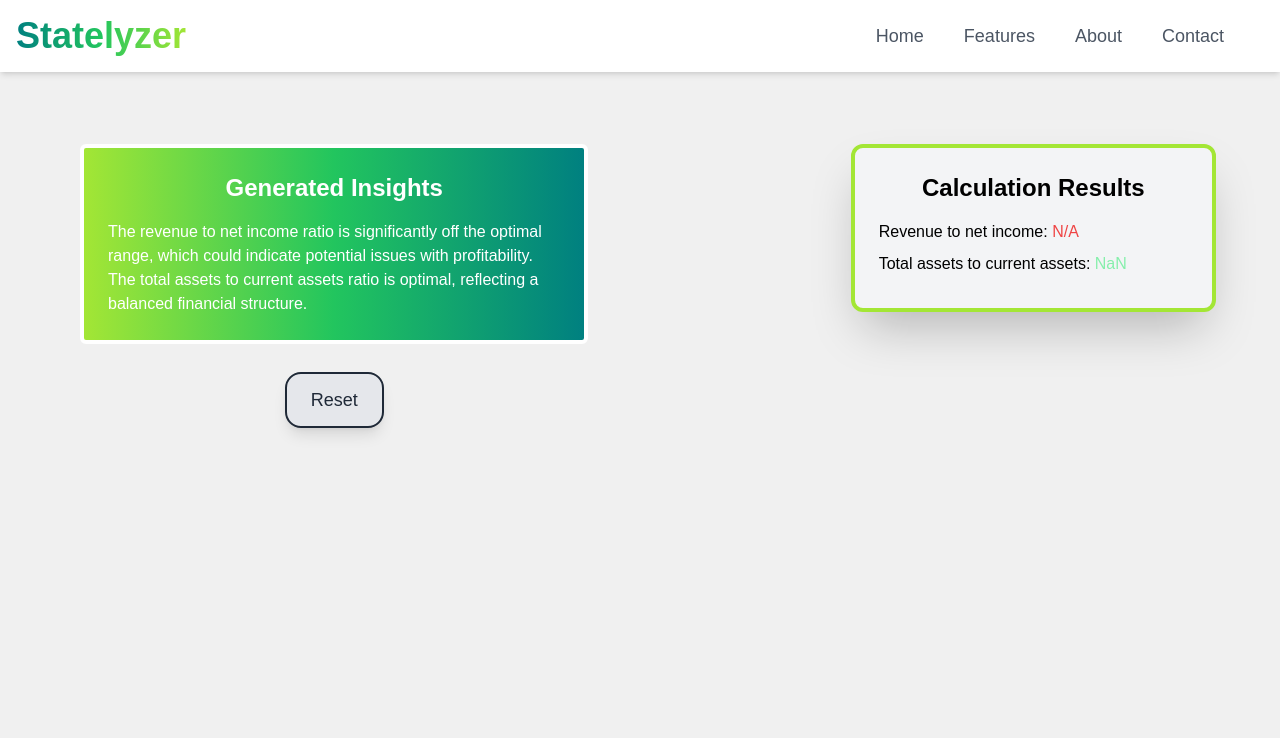
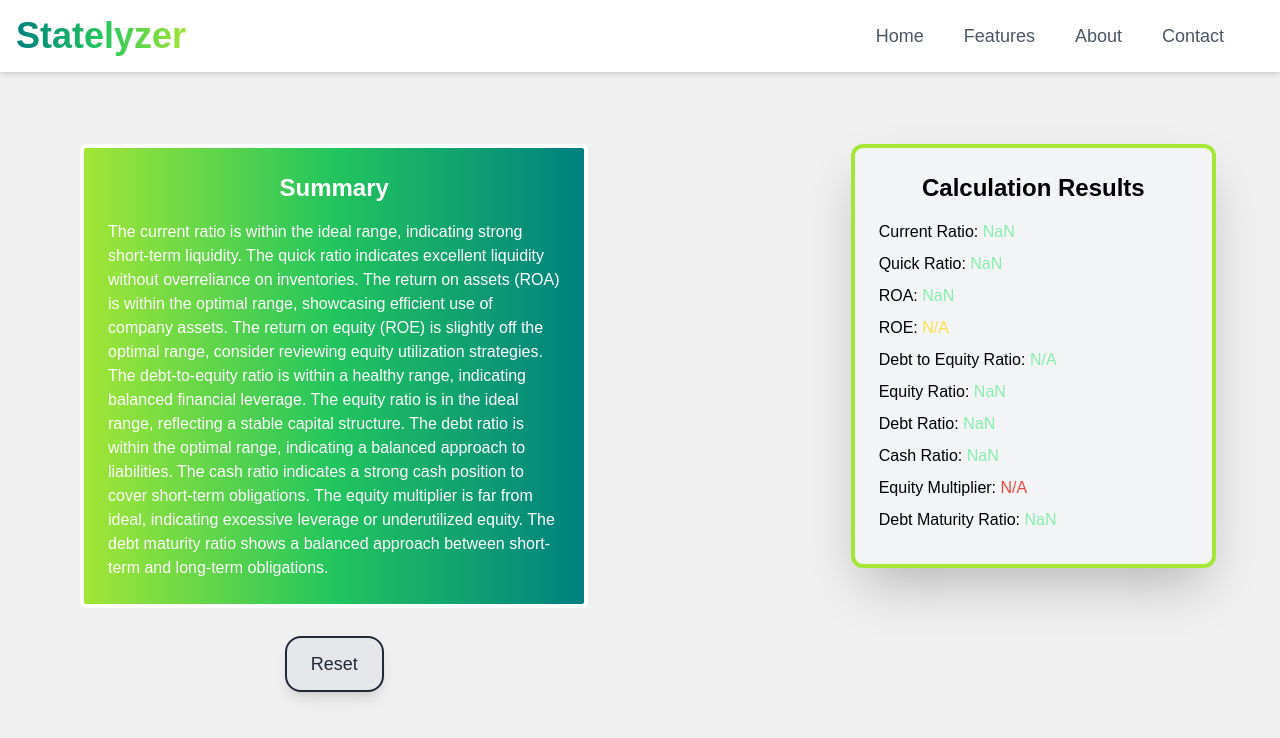
Before and after one commit to vittorio15/Statelyzer, a Next.js app: page / in a window 1280 px wide. Both pictures are taken after typing "Sample", "Sample", "Sample", "Sample", "Sample", "Sample" into the empty fields and a click on the button "Generate". Shown: the top 738 px of the page. Built offline with nearby package versions, Linux system fonts and the light colour scheme.

Commit message:
calculations and textgen improvements

```diff
--- a/components/Guide.jsx
+++ b/components/Guide.jsx
@@ -45,11 +45,23 @@ const Guide = ({ isLoading, calculatedData }) => {
 
         return (
           <p key={key} className="mb-2">
-            {key
+          {
+            key
               .replace(/([a-z])([A-Z])/g, "$1 $2") // split camelcasing into words
               .toLowerCase() // convert everything to lowercase
               .replace(/^./, (str) => str.toUpperCase()) // capitalize the first letter
-            }
+              .split(" ") // split by spaces
+              .map(word => {
+                if (word === "to") {
+                  return word; // leave "to" as is
+                }
+                if (word === "Roa" || word === "Roe") {
+                  return word.toUpperCase(); // keep "ROA" and "ROE" in uppercase
+                }
+                return word.charAt(0).toUpperCase() + word.slice(1); // capitalize other words
+              })
+              .join(" ") // join back into a string
+          }
             :{" "}
             <span className={colorClass}>
               {value !== null ? value.toFixed(2) : "N/A"}
--- a/components/InputTable.jsx
+++ b/components/InputTable.jsx
@@ -5,10 +5,11 @@ import InputField from "./InputField";
 import Button from "./Button";
 
 const inputFieldsBasic = [
-  "Total Assets", "Current Assets", "Cash & Cash Equivalents",
-  "Total Liabilities", "Current Liabilities", "Long-Term Debt",
-  "Shareholders' Equity", "Revenue", "Net Income"
-];
+  "Current Assets", "Inventories", "Cash and Cash Equivalents",
+  "Total Assets", "Short-Term Debt", "Long-Term Debt",
+  "Total Liabilities", "Shareholder's Equity", "Net Income"
+]
+
 
 const inputFieldsAdvanced = [
   ...inputFieldsBasic, "Accounts Receivable", "Gross Profit",
@@ -67,7 +68,7 @@ const InputTable = ({ onGenerate, isLoading, generatedText, resetStates }) => {
     return (
       <div className="w-8/12 py-2 ml-10 rounded-2xl px-4">
         <div className="p-6 bg-gray-100 rounded-md border-4 border-white text-white bg-gradient-to-r from-lime-400 via-green-500 to-primary">
-          <h3 className="text-2xl font-bold mb-4 text-center">Generated Insights</h3>
+          <h3 className="text-2xl font-bold mb-4 text-center">Summary</h3>
           <p>{generatedText}</p>
         </div>
         <div className="flex justify-center mt-7">
--- a/utilities/Calculator.jsx
+++ b/utilities/Calculator.jsx
@@ -1,20 +1,68 @@
 const Calculator = ({ inputValues }) => {
   const thresholds = {
-    revenueToNetIncome: { low: 1.5, high: 3.0 },
-    totalAssetsToCurrentAssets: { low: 0.5, high: 2.0 },
+    currentRatio: { low: 1.0, high: 3.0 }, // Ideal range for liquidity: enough to cover liabilities without being excessive.
+    quickRatio: { low: 0.8, high: 2.0 },  // Focuses on liquidity excluding inventories; a slightly lower range than current ratio.
+    ROA: { low: 0.05, high: 0.2 },        // 5%-20% is typical; higher is better for efficient asset use.
+    ROE: { low: 0.1, high: 0.3 },         // 10%-30% is good; shows how well equity generates returns.
+    debtToEquityRatio: { low: 0.5, high: 2.0 }, // <1 is conservative; >2 may indicate high leverage risk.
+    equityRatio: { low: 0.3, high: 0.7 }, // 30%-70% equity indicates healthy financing mix.
+    debtRatio: { low: 0.2, high: 0.6 },   // 20%-60% is ideal; higher ratios indicate more debt reliance.
+    cashRatio: { low: 0.2, high: 1.0 },   // Shows immediate liquidity; >1 indicates strong cash position.
+    equityMultiplier: { low: 1.5, high: 3.0 }, // High multiplier suggests significant leverage.
+    debtMaturityRatio: { low: 0.2, high: 0.8 }, // Healthy balance of short- and long-term obligations.
   };
 
   const calculateResults = (inputs) => {
     const parseField = (field) => parseFloat(inputs[field] || 0);
 
-    const revenueToNetIncome =
-      parseField("Net Income") !== 0
-        ? parseField("Revenue") / parseField("Net Income")
+    const currentRatio =
+    parseField("Current Assets") !== 0
+      ? parseField("Current Assets") / parseField("Short-Term Debt")
+      : null;
+
+  const quickRatio =
+      parseField("Short-Term Debt") !== 0
+        ? (parseField("Current Assets") - parseField("Inventories")) / parseField("Short-Term Debt")
         : null;
 
-    const totalAssetsToCurrentAssets =
+  const ROA =
       parseField("Total Assets") !== 0
-        ? parseField("Total Assets") / parseField("Current Assets")
+        ? parseField("Net Income") / parseField("Total Assets")
+        : null;
+
+  const ROE =
+      parseField("Shareholder's Equity") !== 0
+        ? parseField("Net Income") / parseField("Shareholder's Equity")
+        : null;
+
+  const debtToEquityRatio =
+      parseField("Shareholder's Equity") !== 0
+        ? parseField("Total Liabilities") / parseField("Shareholder's Equity")
+        : null;
+
+  const equityRatio =
+      parseField("Total Assets") !== 0
+        ? parseField("Shareholder's Equity") / parseField("Total Assets")
+        : null;
+
+  const debtRatio =
+      parseField("Total Assets") !== 0
+        ? parseField("Total Liabilities") / parseField("Total Assets")
+        : null;
+
+  const cashRatio =
+      parseField("Short-Term Debt") !== 0
+        ? parseField("Cash and Cash Equivalents") / parseField("Short-Term Debt")
+        : null;
+
+  const equityMultiplier =
+      parseField("Shareholder's Equity") !== 0
+        ? parseField("Total Assets") / parseField("Shareholder's Equity")
+        : null;
+
+  const debtMaturityRatio =
+      parseField("Long-Term Debt") !== 0
+        ? parseField("Short-Term Debt") / parseField("Long-Term Debt")
         : null;
 
     const evaluateThreshold = (value, { low, high }) => {
@@ -26,13 +74,54 @@ const Calculator = ({ inputValues }) => {
     };
 
     return {
-      revenueToNetIncome: evaluateThreshold(
-        revenueToNetIncome,
-        thresholds.revenueToNetIncome
+      currentRatio: evaluateThreshold(
+        currentRatio,
+        thresholds.currentRatio
       ),
-      totalAssetsToCurrentAssets: evaluateThreshold(
-        totalAssetsToCurrentAssets,
-        thresholds.totalAssetsToCurrentAssets
+
+      quickRatio: evaluateThreshold(
+        quickRatio,
+        thresholds.quickRatio
+      ),
+
+      ROA: evaluateThreshold(
+        ROA,
+        thresholds.ROA
+      ),
+
+      ROE: evaluateThreshold(
+        ROE,
+        thresholds.ROE
+      ),
+
+      debtToEquityRatio: evaluateThreshold(
+        debtToEquityRatio,
+        thresholds.debtToEquityRatio
+      ),
+
+      equityRatio: evaluateThreshold(
+        equityRatio,
+        thresholds.equityRatio
+      ),
+
+      debtRatio: evaluateThreshold(
+        debtRatio,
+        thresholds.debtRatio
+      ),
+
+      cashRatio: evaluateThreshold(
+        cashRatio,
+        thresholds.cashRatio
+      ),
+
+      equityMultiplier: evaluateThreshold(
+        equityMultiplier,
+        thresholds.equityMultiplier
+      ),
+
+      debtMaturityRatio: evaluateThreshold(
+        debtMaturityRatio,
+        thresholds.debtMaturityRatio
       ),
     };
   };
--- a/utilities/TextDatabase.jsx
+++ b/utilities/TextDatabase.jsx
@@ -1,14 +1,54 @@
 const TextDatabase = {
-    revenueToNetIncome: {
-      green: "The revenue to net income ratio is within the optimal range, indicating a healthy balance.",
-      yellow: "The revenue to net income ratio is slightly off the optimal range, consider reviewing your income strategies.",
-      red: "The revenue to net income ratio is significantly off the optimal range, which could indicate potential issues with profitability.",
-    },
-    totalAssetsToCurrentAssets: {
-      green: "The total assets to current assets ratio is optimal, reflecting a balanced financial structure.",
-      yellow: "The total assets to current assets ratio is slightly outside the ideal range, adjustments might be needed.",
-      red: "The total assets to current assets ratio is far from optimal, suggesting a need for immediate attention to financial planning.",
-    },
-  };
+  currentRatio: {
+    green: "The current ratio is within the ideal range, indicating strong short-term liquidity.",
+    yellow: "The current ratio is slightly off the optimal range, suggesting a potential need to reassess short-term liabilities or assets.",
+    red: "The current ratio is significantly below or above the ideal range, which may indicate liquidity challenges or inefficient asset utilization.",
+  },
+  quickRatio: {
+    green: "The quick ratio indicates excellent liquidity without overreliance on inventories.",
+    yellow: "The quick ratio is slightly off, consider analyzing the liquidity of your current assets.",
+    red: "The quick ratio is far from optimal, highlighting potential issues with meeting short-term obligations.",
+  },
+  ROA: {
+    green: "The return on assets (ROA) is within the optimal range, showcasing efficient use of company assets.",
+    yellow: "The return on assets (ROA) is slightly outside the ideal range, suggesting potential improvements in asset utilization.",
+    red: "The return on assets (ROA) is far below the optimal range, indicating inefficiencies in asset management.",
+  },
+  ROE: {
+    green: "The return on equity (ROE) is within the ideal range, reflecting effective use of shareholder funds.",
+    yellow: "The return on equity (ROE) is slightly off the optimal range, consider reviewing equity utilization strategies.",
+    red: "The return on equity (ROE) is significantly below the ideal range, which may signal underperformance.",
+  },
+  debtToEquityRatio: {
+    green: "The debt-to-equity ratio is within a healthy range, indicating balanced financial leverage.",
+    yellow: "The debt-to-equity ratio is slightly outside the optimal range, consider monitoring debt levels.",
+    red: "The debt-to-equity ratio is far from ideal, suggesting a high reliance on debt or insufficient equity.",
+  },
+  equityRatio: {
+    green: "The equity ratio is in the ideal range, reflecting a stable capital structure.",
+    yellow: "The equity ratio is slightly outside the desired range, which may require adjustments to equity or liabilities.",
+    red: "The equity ratio is significantly off, indicating potential overreliance on debt financing.",
+  },
+  debtRatio: {
+    green: "The debt ratio is within the optimal range, indicating a balanced approach to liabilities.",
+    yellow: "The debt ratio is slightly outside the ideal range, suggesting a need for closer monitoring.",
+    red: "The debt ratio is far from ideal, which could signal excessive reliance on debt.",
+  },
+  cashRatio: {
+    green: "The cash ratio indicates a strong cash position to cover short-term obligations.",
+    yellow: "The cash ratio is slightly off, consider reviewing liquidity management strategies.",
+    red: "The cash ratio is significantly outside the range, highlighting potential liquidity risks.",
+  },
+  equityMultiplier: {
+    green: "The equity multiplier is in the healthy range, reflecting balanced financial leverage.",
+    yellow: "The equity multiplier is slightly off, suggesting the need to reassess financial structure.",
+    red: "The equity multiplier is far from ideal, indicating excessive leverage or underutilized equity.",
+  },
+  debtMaturityRatio: {
+    green: "The debt maturity ratio shows a balanced approach between short-term and long-term obligations.",
+    yellow: "The debt maturity ratio is slightly outside the ideal range, consider reviewing debt structuring.",
+    red: "The debt maturity ratio is significantly off, which could indicate potential liquidity or refinancing risks.",
+  },
+};
 
-  export default TextDatabase;
+export default TextDatabase;
```
